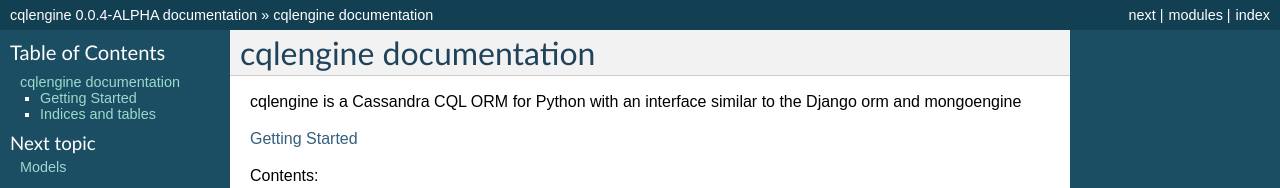
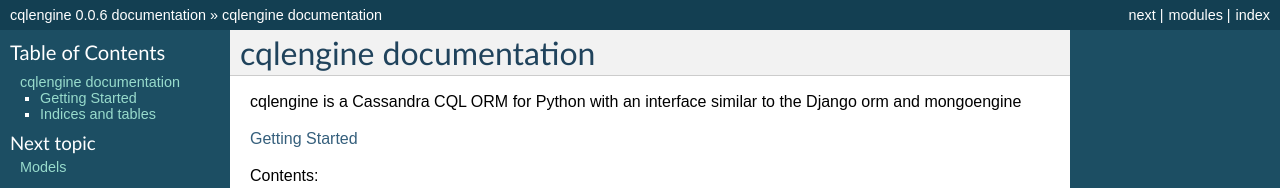
Before and after one commit to datastax/python-driver, a Sphinx documentation site: the page built from docs/index.rst, in a window 1280 px wide and 900 px high. Shown: the top 188 px of the window. Built offline with Sphinx 7.4.7, drawn with Linux system fonts in a browser that asks for light colours; formulas are drawn with MathJax 3; some of the changed text lies outside the part shown.

Commit message:
updating docs version

```diff
--- a/docs/conf.py
+++ b/docs/conf.py
@@ -48,9 +48,9 @@
 # built documents.
 #
 # The short X.Y version.
-version = '0.0.4'
+version = '0.0.6'
 # The full version, including alpha/beta/rc tags.
-release = '0.0.4-ALPHA'
+release = '0.0.6'
 
 # The language for content autogenerated by Sphinx. Refer to documentation
 # for a list of supported languages.
```
